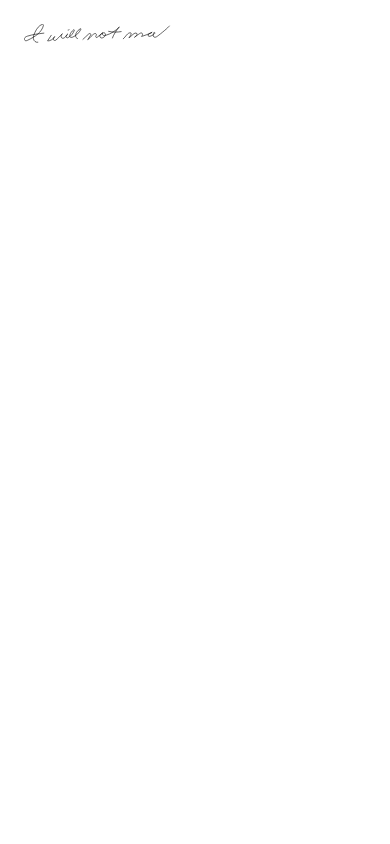
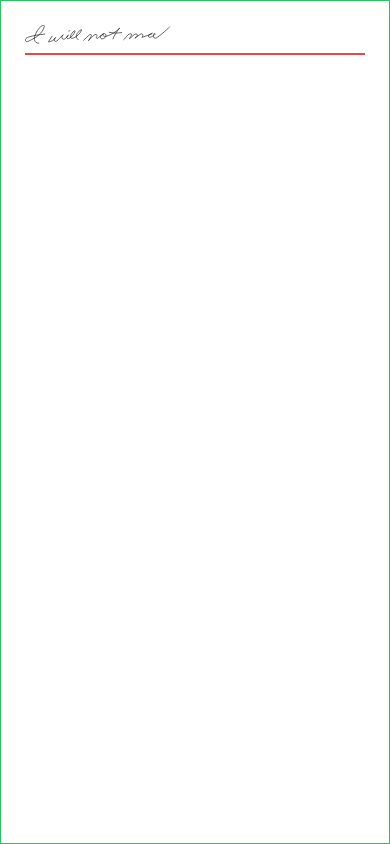
Before and after one commit to masoncm97/boring-art, a Next.js app: page / in a window 390 px wide. Built offline with nearby package versions, Linux system fonts and the light colour scheme.

Commit message:
Debug mobile

```diff
--- a/src/app/page.tsx
+++ b/src/app/page.tsx
@@ -32,9 +32,9 @@ export default function Home() {
   }, [svgs]);
 
   return (
-    <main className="scroll-container min-h-screen flex-col items-center justify-between p-6 md:p-24 xl:px-64 bg-white">
+    <main className="scroll-container min-h-screen flex-col items-center justify-between p-6 md:p-24 xl:px-64 bg-white border border-green-500">
       {svgs.map((element) => element)}
-      <div ref={scrollToRef} />
+      <div className="border border-red-500" ref={scrollToRef} />
     </main>
   );
 }
```
